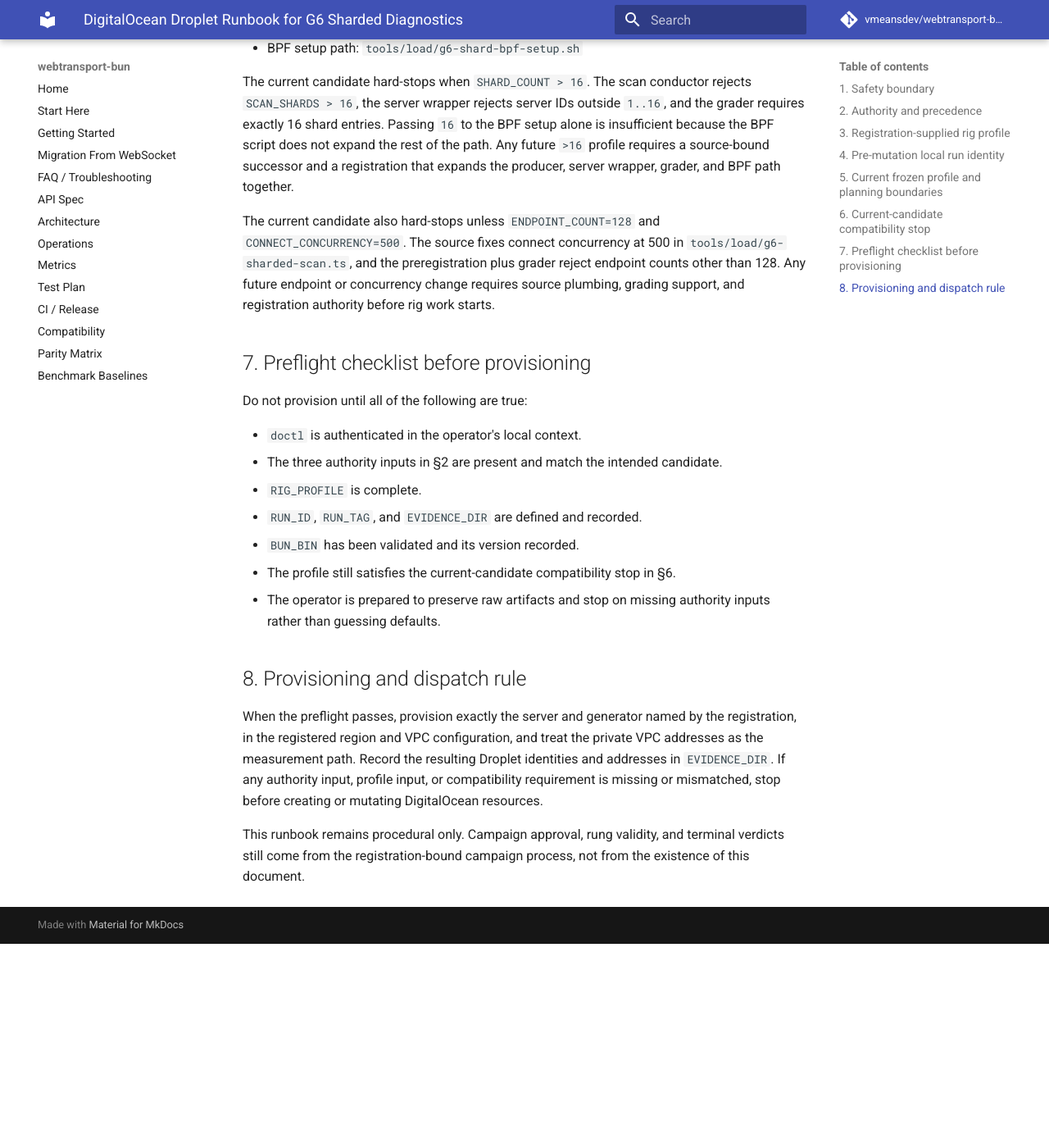
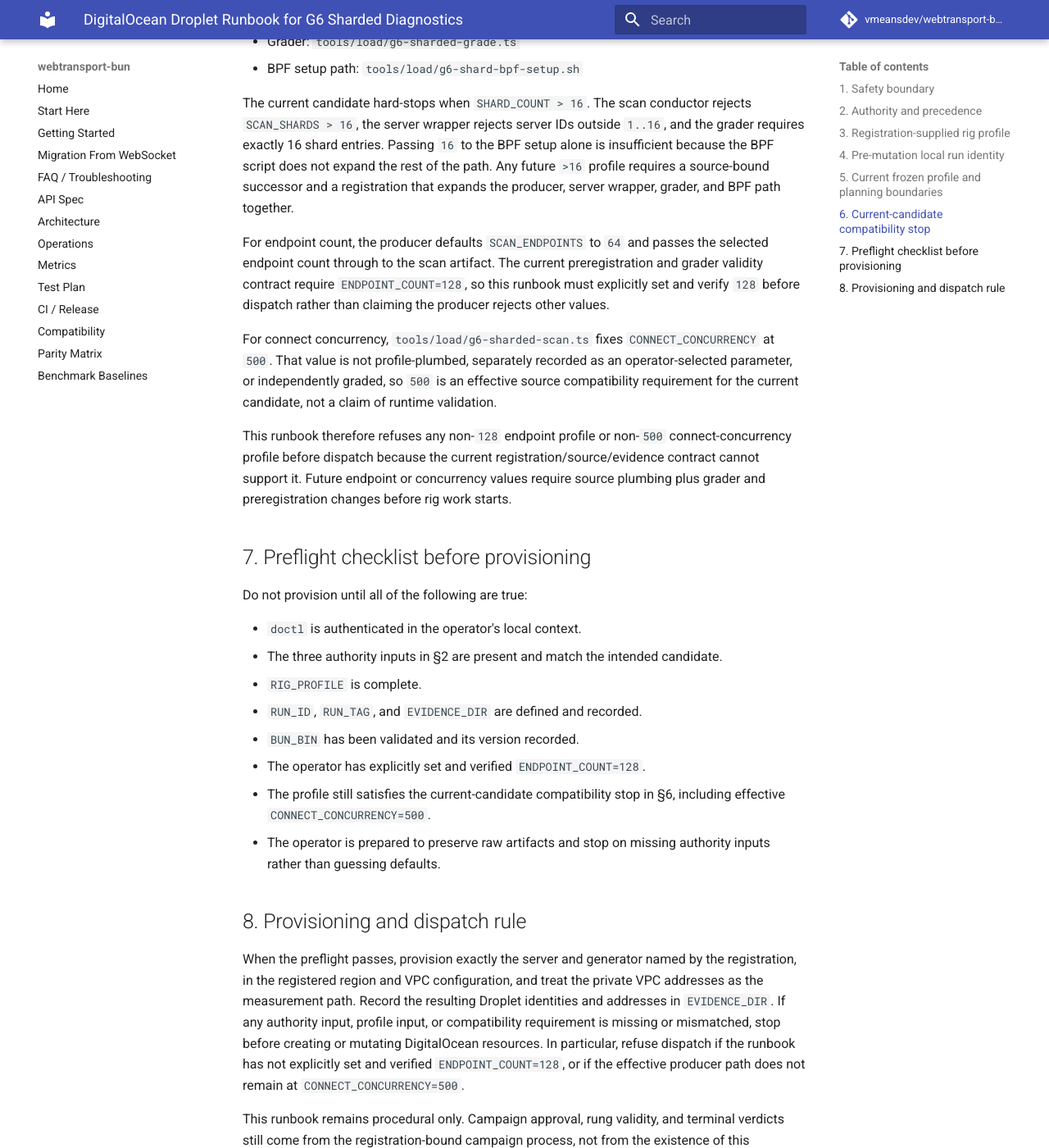
Before and after one commit to vmeansdev/webtransport-bun, an MkDocs documentation site: the page built from docs/research/DO_DROPLET_RUNBOOK.md, in a window 1280 px wide and 1400 px high, scrolled down 3690 px. Shown: the whole window at 82% size. Built offline with MkDocs 1.6.1 and Material for MkDocs 9.7.7, drawn with Linux system fonts in a browser that asks for light colours; comment, search, counter and statistics services are not loaded; before the commit the page ends 4841 px from its top, so only the background shows below that; some of the changed text lies outside the part shown.

Commit message:
Clarify endpoint and concurrency constraints for accurate enforcement

```diff
--- a/docs/research/DO_DROPLET_RUNBOOK.md
+++ b/docs/research/DO_DROPLET_RUNBOOK.md
@@ -76,8 +76,10 @@ derived from `DO_SIZE`, `RAM_GB`, vCPU count, or any universal sizing rule.
 It must not point at Node, and it must not be the forbidden mise Node path
 `/Users/vmeansdev/.local/share/mise/installs/node/23.9.0/bin/node`.
 
-Current-candidate compatibility is registration-bound to
-`ENDPOINT_COUNT=128` and `CONNECT_CONCURRENCY=500`.
+Current registered-gate compatibility is effectively
+`ENDPOINT_COUNT=128` and `CONNECT_CONCURRENCY=500`, but those two values are
+constrained by different mechanisms and must be treated distinctly in operator
+checks.
 
 ## 4. Pre-mutation local run identity
 
@@ -144,12 +146,23 @@ of the path. Any future `>16` profile requires a source-bound successor and a
 registration that expands the producer, server wrapper, grader, and BPF path
 together.
 
-The current candidate also hard-stops unless `ENDPOINT_COUNT=128` and
-`CONNECT_CONCURRENCY=500`. The source fixes connect concurrency at 500 in
-`tools/load/g6-sharded-scan.ts`, and the preregistration plus grader reject
-endpoint counts other than 128. Any future endpoint or concurrency change
-requires source plumbing, grading support, and registration authority before
-rig work starts.
+For endpoint count, the producer defaults `SCAN_ENDPOINTS` to `64` and passes
+the selected endpoint count through to the scan artifact. The current
+preregistration and grader validity contract require `ENDPOINT_COUNT=128`, so
+this runbook must explicitly set and verify `128` before dispatch rather than
+claiming the producer rejects other values.
+
+For connect concurrency, `tools/load/g6-sharded-scan.ts` fixes
+`CONNECT_CONCURRENCY` at `500`. That value is not profile-plumbed, separately
+recorded as an operator-selected parameter, or independently graded, so `500`
+is an effective source compatibility requirement for the current candidate, not
+a claim of runtime validation.
+
+This runbook therefore refuses any non-`128` endpoint profile or non-`500`
+connect-concurrency profile before dispatch because the current
+registration/source/evidence contract cannot support it. Future endpoint or
+concurrency values require source plumbing plus grader and preregistration
+changes before rig work starts.
 
 ## 7. Preflight checklist before provisioning
 
@@ -161,7 +174,9 @@ Do not provision until all of the following are true:
 - `RIG_PROFILE` is complete.
 - `RUN_ID`, `RUN_TAG`, and `EVIDENCE_DIR` are defined and recorded.
 - `BUN_BIN` has been validated and its version recorded.
-- The profile still satisfies the current-candidate compatibility stop in §6.
+- The operator has explicitly set and verified `ENDPOINT_COUNT=128`.
+- The profile still satisfies the current-candidate compatibility stop in §6,
+  including effective `CONNECT_CONCURRENCY=500`.
 - The operator is prepared to preserve raw artifacts and stop on missing
   authority inputs rather than guessing defaults.
 
@@ -172,7 +187,9 @@ the registration, in the registered region and VPC configuration, and treat the
 private VPC addresses as the measurement path. Record the resulting Droplet
 identities and addresses in `EVIDENCE_DIR`. If any authority input, profile
 input, or compatibility requirement is missing or mismatched, stop before
-creating or mutating DigitalOcean resources.
+creating or mutating DigitalOcean resources. In particular, refuse dispatch if
+the runbook has not explicitly set and verified `ENDPOINT_COUNT=128`, or if the
+effective producer path does not remain at `CONNECT_CONCURRENCY=500`.
 
 This runbook remains procedural only. Campaign approval, rung validity, and
 terminal verdicts still come from the registration-bound campaign process, not
```
